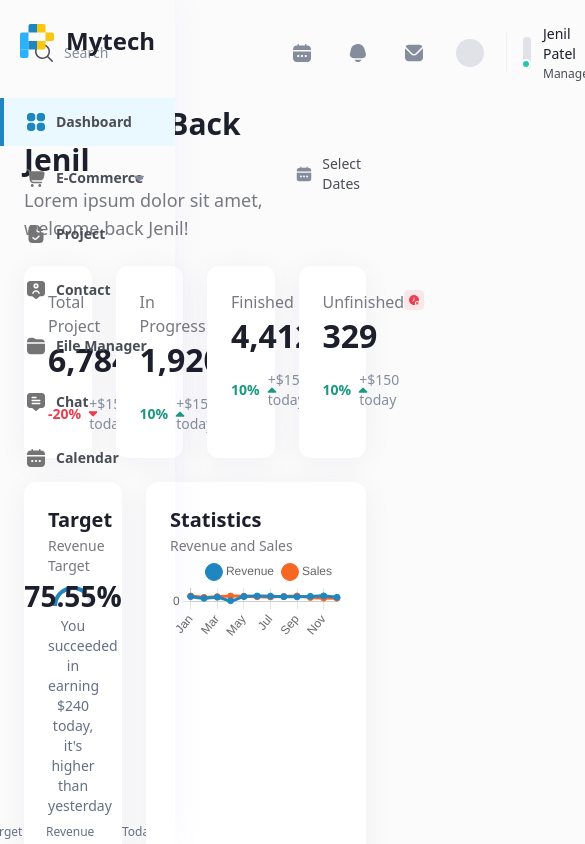
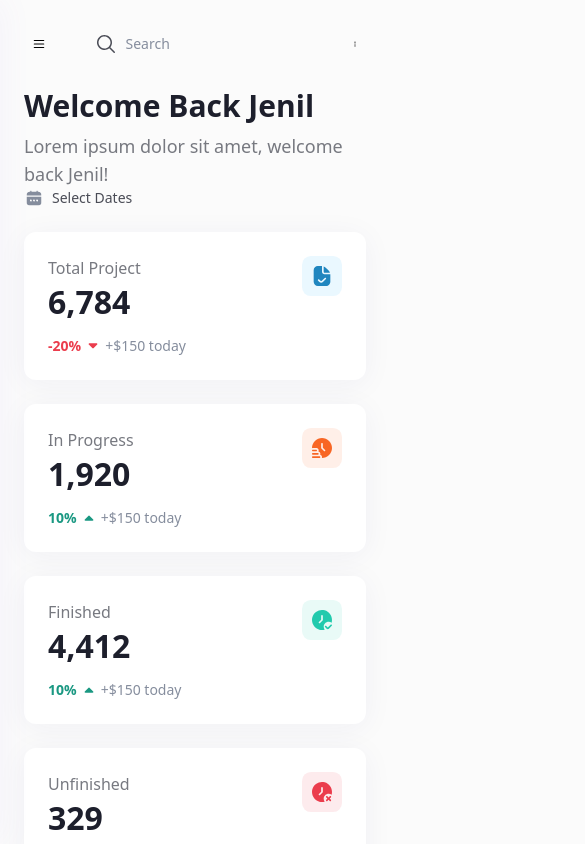
Before and after one commit to SisodiyaAakash/mytech, a Next.js app: page / in a window 390 px wide. Shown: the top 844 px of the page, 585 px wide, since content can reach past the window. Built offline with nearby package versions, Linux system fonts and the light colour scheme.

Commit message:
Updated few classes for responsiveness

```diff
--- a/app/comp/header.js
+++ b/app/comp/header.js
@@ -1,8 +1,27 @@
+"use client";
+
+import { useState } from "react";
 import Image from "next/image";
 
-export default function Header() {
+export default function Header({ onToggleSidebar }) {
+  const [isDropdownOpen, setIsDropdownOpen] = useState(false);
+
   return (
     <header className="flex items-center gap-8 justify-between p-6">
+      {/* Hamburger Menu for Mobile */}
+      <button
+        className="md:hidden block p-2"
+        onClick={onToggleSidebar}
+        aria-label="Toggle Sidebar"
+      >
+        <Image
+          src="/icons/hamburger.svg"
+          alt="Menu Icon"
+          width={24}
+          height={24}
+        />
+      </button>
+
       {/* Search Area */}
       <div className="flex items-center gap-2 p-2 flex-grow">
         <Image
@@ -11,17 +30,36 @@ export default function Header() {
           width={24}
           height={24}
         />
-
         <input
           type="search"
           placeholder="Search"
-          className="text-sm font-medium outline-0 bg-transparent flex-grow placeholder:text-[#858D9D] "
+          className="text-sm font-medium outline-0 bg-transparent flex-grow placeholder:text-[#858D9D]"
         />
       </div>
 
       {/* Action Area */}
-      <div className="flex items-center gap-4">
-        {/* Action icons */}
+      <div className="relative">
+        {/* Dropdown Toggle for Mobile */}
+        <button
+          className="md:hidden block p-2"
+          onClick={() => setIsDropdownOpen(!isDropdownOpen)}
+          aria-label="Toggle Dropdown"
+        >
+          <Image
+            src="/icons/three-dots.svg"
+            alt="More Options Icon"
+            width={24}
+            height={24}
+          />
+        </button>
+
+        {/* Actions and Profile (Hidden on Mobile) */}
+        <div
+          className={`${
+            isDropdownOpen ? "block" : "hidden"
+          } md:flex items-center gap-4 absolute right-0 top-full bg-white shadow-lg rounded-md md:static md:shadow-none md:bg-transparent p-4 md:p-0 z-20`}
+        >
+          {/* Action Icons */}
           <ul className="flex items-center gap-4 pr-4 border-r border-[#F0F1F3]">
             <li className="w-10 h-10 relative flex items-center justify-center">
               <Image
@@ -36,7 +74,7 @@ export default function Header() {
               <Image
                 src="/icons/bell.svg"
                 className="cursor-pointer hover:brightness-0 duration-500"
-              alt="Calendar Icon"
+                alt="Bell Icon"
                 width={24}
                 height={24}
               />
@@ -56,16 +94,14 @@ export default function Header() {
           </ul>
 
           {/* Profile Action */}
-        <div className="flex items-center gap-3">
+          <div className="flex items-center gap-3 mt-4 md:mt-0">
             <div className="w-8 h-8 bg-[#E0E2E7] rounded-full relative">
               <span className="w-[10px] h-[10px] rounded-full bg-[#22CAAD] block absolute right-0 bottom-0 border-2 border-white"></span>
             </div>
-
             <div className="flex flex-col gap-0.5 justify-center">
               <h6 className="font-medium">Jenil Patel</h6>
               <p className="text-xs font-medium text-[#4A4C56]">Manager</p>
             </div>
-
             <Image
               src="/icons/dropdown.svg"
               className="cursor-pointer hover:brightness-0 hover:-rotate-180 duration-500"
@@ -75,6 +111,7 @@ export default function Header() {
             />
           </div>
         </div>
+      </div>
     </header>
   );
 }
--- a/app/comp/sidebar.js
+++ b/app/comp/sidebar.js
@@ -4,7 +4,7 @@ import { useState, useEffect } from "react";
 import { useRouter, usePathname } from "next/navigation";
 import Image from "next/image";
 
-export default function Sidebar() {
+export default function Sidebar({ isVisible }) {
   const [menuItems, setMenuItems] = useState([]);
   const [openSubmenuIndex, setOpenSubmenuIndex] = useState(null); // Tracking the open submenu index
   const router = useRouter();
@@ -58,7 +58,11 @@ export default function Sidebar() {
   };
 
   return (
-    <aside className="fixed md:w-64 h-screen overflow-y-auto shadow-shadow1 z-10">
+    <aside
+      className={`fixed md:w-64 h-screen overflow-y-auto shadow-shadow1 z-10 bg-white transition-transform transform ${
+        isVisible ? "translate-x-0" : "-translate-x-full"
+      } md:translate-x-0`}
+    >
       <div className="px-5 py-6 flex items-center gap-3">
         <Image src="/logo.svg" alt="MT" width={34} height={34} priority />
         <h1 className="text-2xl">Mytech</h1>
--- a/app/globals.css
+++ b/app/globals.css
@@ -163,3 +163,10 @@ body {
     @apply bg-[#e5e7eb];
   }
 }
+
+/* Sidebar Responsiveness */
+@media (max-width: 768px) {
+  aside {
+    @apply fixed w-4/5 bg-white;
+  }
+}
--- a/app/layout.js
+++ b/app/layout.js
@@ -1,16 +1,23 @@
+"use client";
+
+import { useState } from "react";
 import "./globals.css";
 import Sidebar from "./comp/sidebar";
 import Header from "./comp/header";
 
 export default function RootLayout({ children }) {
+  const [isSidebarVisible, setSidebarVisible] = useState(false);
+
+  const toggleSidebar = () => setSidebarVisible((prev) => !prev);
+
   return (
     <html lang="en">
       <body>
         <div className="flex items-start">
-          <Sidebar />
+          <Sidebar isVisible={isSidebarVisible} />
 
           <div className="w-full md:pl-64">
-            <Header />
+            <Header onToggleSidebar={toggleSidebar} />
             {children}
           </div>
         </div>
--- a/app/page.js
+++ b/app/page.js
@@ -196,7 +196,7 @@ export default function Dashboard() {
 
       <div className="px-6">
         {/* Heading Area */}
-        <div className="flex items-center mb-6">
+        <div className="flex items-center flex-wrap mb-6">
           <div className="flex-grow">
             <h1 className="mb-2">Welcome Back Jenil</h1>
             <p>Lorem ipsum dolor sit amet, welcome back Jenil!</p>
@@ -224,7 +224,7 @@ export default function Dashboard() {
         {/* Cards and Charts */}
         <div className="flex flex-col gap-6">
           {/* First Row */}
-          <div className="grid grid-cols-4 gap-6">
+          <div className="grid md:grid-cols-2 lg:grid-cols-4 gap-6">
             {dashboardData.overview.map((item, index) => (
               <div
                 key={index}
@@ -278,9 +278,9 @@ export default function Dashboard() {
           </div>
 
           {/* Second Row */}
-          <div className="grid grid-cols-3 gap-6">
+          <div className="grid grid-cols-1 lg:grid-cols-3 gap-6">
             {/* Target Card */}
-            <div className="col-span-1 bg-white p-6 shadow-shadow2 rounded-xl flex flex-col">
+            <div className="lg:col-span-1 bg-white p-6 shadow-shadow2 rounded-xl flex flex-col">
               <h3 className="text-xl font-semibold mb-0.5">
                 {dashboardData.target.title}
               </h3>
@@ -319,7 +319,7 @@ export default function Dashboard() {
             </div>
 
             {/* Statistics Card */}
-            <div className="col-span-2 bg-white p-6 shadow-shadow2 rounded-xl">
+            <div className="lg:col-span-2 bg-white p-6 shadow-shadow2 rounded-xl">
               <h3 className="text-xl font-semibold mb-0.5">
                 {dashboardData.statistics.title}
               </h3>
@@ -329,7 +329,7 @@ export default function Dashboard() {
           </div>
 
           {/* Third Row */}
-          <div className="grid grid-cols-3 gap-6">
+          <div className="grid lg:grid-cols-3 gap-6">
             {/* Sales Source */}
             <div className="bg-white p-6 shadow-shadow2 rounded-xl">
               <h3 className="text-xl font-semibold mb-4">Sales Source</h3>
```
Also changed, not shown: public/icons/hamburger.svg (added), public/icons/three-dots.svg (added). Lines whose indentation alone changed are shown as unchanged.
